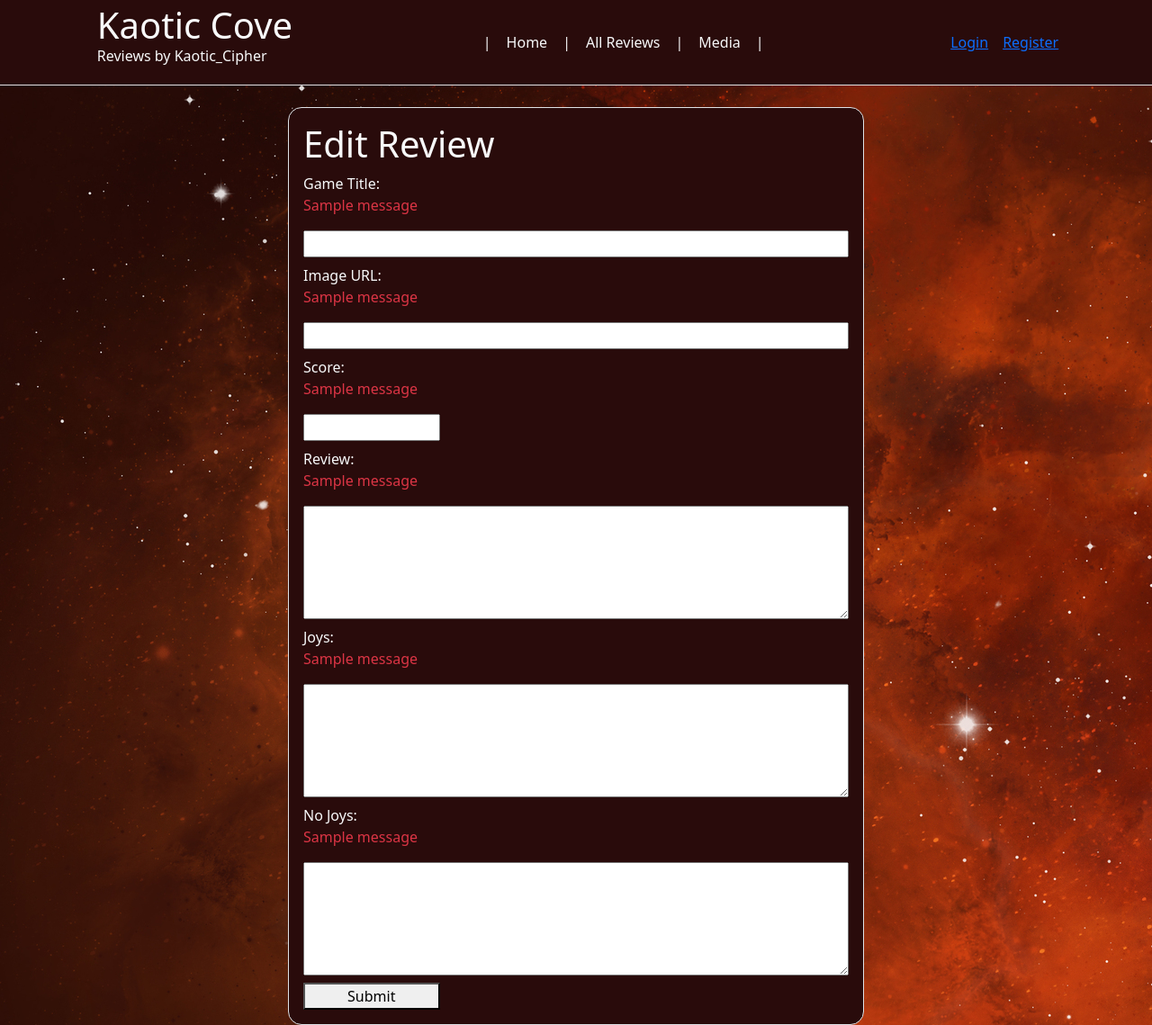
After one commit to RTUNSTALLjr/game_reviews, a Flask app: template flask_app/templates/edit_review.html in a window 1280 px wide. The commit adds this page. Shown: the whole page at 90% size. Run offline with Flask 2, Linux system fonts and the light colour scheme; the template is opened without the code that fills it, so the values that code supplies are empty; tables that the repository leaves empty or names only in its code hold one stand-in row (values such as "Sample post"); one stand-in notice (Sample message) is shown.

Commit message:
modularized and updated features

```diff
--- /dev/null
+++ b/flask_app/templates/edit_review.html
@@ -0,0 +1,75 @@
+{% extends './base.html' %}
+{% block reviews %}
+<div class="text-light w-50 mx-auto d-flex flex-column justify-content-center p-3 border border-light-1" style="background-color: rgb(41, 11, 11); border-radius: 15px;">
+    <h1>Edit Review</h1>
+        <form action="/add_review" method="POST" class="d-flex flex-column">
+            <div class="d-flex flex-column mb-2">
+                <label for="title">Game Title:</label>
+                {% with messages = get_flashed_messages(category_filter=['title']) %}
+                    {% if messages %}
+                        {% for message in messages %}
+                            <p class="text-danger"> {{message}} </p>
+                        {% endfor %}
+                    {% endif %}
+                {% endwith %}
+                <input type="text" name="title" id="title">
+            </div>
+            <div class="d-flex flex-column mb-2">
+                <label for="image">Image URL:</label>
+                {% with messages = get_flashed_messages(category_filter=['review_image']) %}
+                    {% if messages %}
+                        {% for message in messages %}
+                            <p class="text-danger"> {{message}} </p>
+                        {% endfor %}
+                    {% endif %}
+                {% endwith %}
+                <input type="text" name="image" id="image">
+            </div>
+            <div class="d-flex flex-column w-25 mb-2">
+                <label for="score">Score:</label>
+                {% with messages = get_flashed_messages(category_filter=['score']) %}
+                    {% if messages %}
+                        {% for message in messages %}
+                            <p class="text-danger"> {{message}} </p>
+                        {% endfor %}
+                    {% endif %}
+                {% endwith %}
+                <input type="number" name="score" id="score">
+            </div>
+            <div class="d-flex flex-column mb-2">
+                <label for="description">Review:</label>
+                {% with messages = get_flashed_messages(category_filter=['review']) %}
+                    {% if messages %}
+                        {% for message in messages %}
+                            <p class="text-danger"> {{message}} </p>
+                        {% endfor %}
+                    {% endif %}
+                {% endwith %}
+                <textarea name="description" id="description" cols="30" rows="5"></textarea>
+            </div>
+            <div class="d-flex flex-column mb-2">
+                <label for="joys">Joys:</label>
+                {% with messages = get_flashed_messages(category_filter=['joys']) %}
+                    {% if messages %}
+                        {% for message in messages %}
+                            <p class="text-danger"> {{message}} </p>
+                        {% endfor %}
+                    {% endif %}
+                {% endwith %}
+                <textarea name="joys" id="joys" cols="30" rows="5"></textarea>
+            </div>
+            <div class="d-flex flex-column mb-2">
+                <label for="no_joys">No Joys:</label>
+                {% with messages = get_flashed_messages(category_filter=['no_joys']) %}
+                    {% if messages %}
+                        {% for message in messages %}
+                            <p class="text-danger"> {{message}} </p>
+                        {% endfor %}
+                    {% endif %}
+                {% endwith %}
+                <textarea name="no_joys" id="no_joys" cols="30" rows="5"></textarea>
+            </div>
+            <button class="w-25" type="submit">Submit</button>
+        </form>
+    </div>
+{% endblock reviews %}
```
Also changed, not shown: flask_app/controllers/review_control.py (added, +76 -0 lines), flask_app/controllers/users_control.py (+1 -73 lines), flask_app/models/review.py (+20 -0 lines), flask_app/templates/all_reviews.html (+4 -4 lines).
